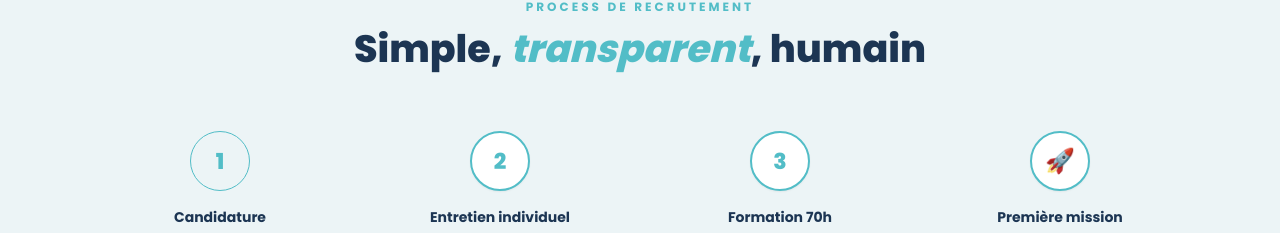
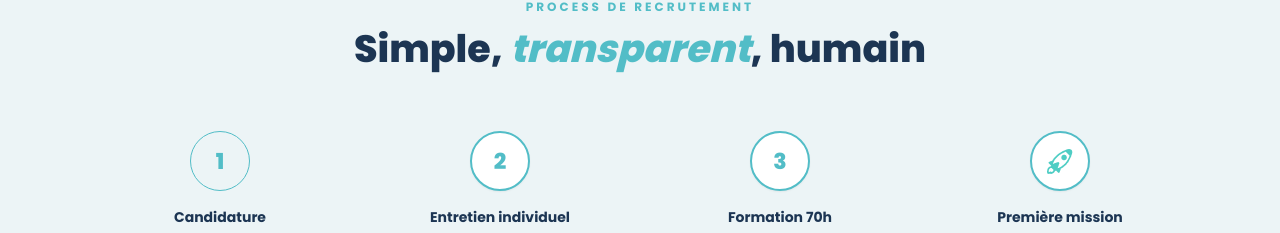
Before and after one commit to edemfrommaono/puralpha-front, a Next.js app: page /nous-rejoindre in a window 1280 px wide. Shown: the part 3594-3827 px from the top of the page. Built offline with nearby package versions, Linux system fonts and the light colour scheme; no server answers.

Commit message:
feat: add RejoindreProcess component to display recruitment steps

```diff
--- a/components/sections/rejoindre/RejoindreProcess.tsx
+++ b/components/sections/rejoindre/RejoindreProcess.tsx
@@ -17,7 +17,7 @@ export function RejoindreProcess() {
           ].map((step, i) => (
             <div key={i} className="flex flex-col items-center text-center px-4">
               <div className={`w-[60px] h-[60px] rounded-[30px] ${i === 0 ? "border border-teal-400" : "bg-white border-2 border-teal-400 shadow-sm"} flex items-center justify-center mb-4`}>
-                {i === 3 ? <span className="text-[24px]">🚀</span> : <span className="text-[22px] font-extrabold text-teal-400">{step.num}</span>}
+                {i === 3 ? <span className="text-[24px]"><img src="/icons/fusée.png" alt="fusée" /></span> : <span className="text-[22px] font-extrabold text-teal-400">{step.num}</span>}
               </div>
               <h3 className="text-sm font-bold text-navy-800 mb-2">{step.title}</h3>
               <p className="text-[13px] text-gray-600">{step.desc}</p>
```
Also changed, not shown: public/icons/fusée.png (added).
